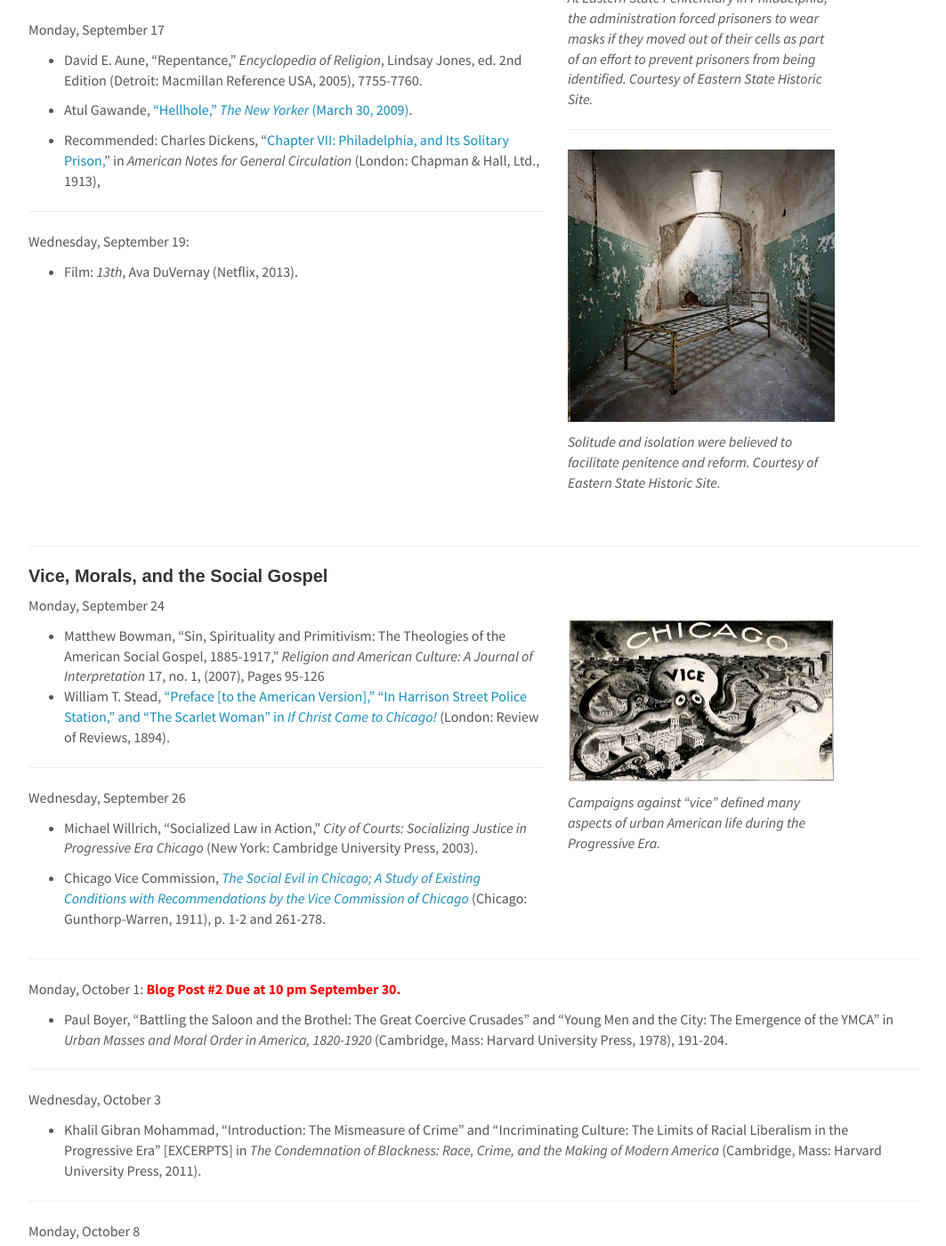
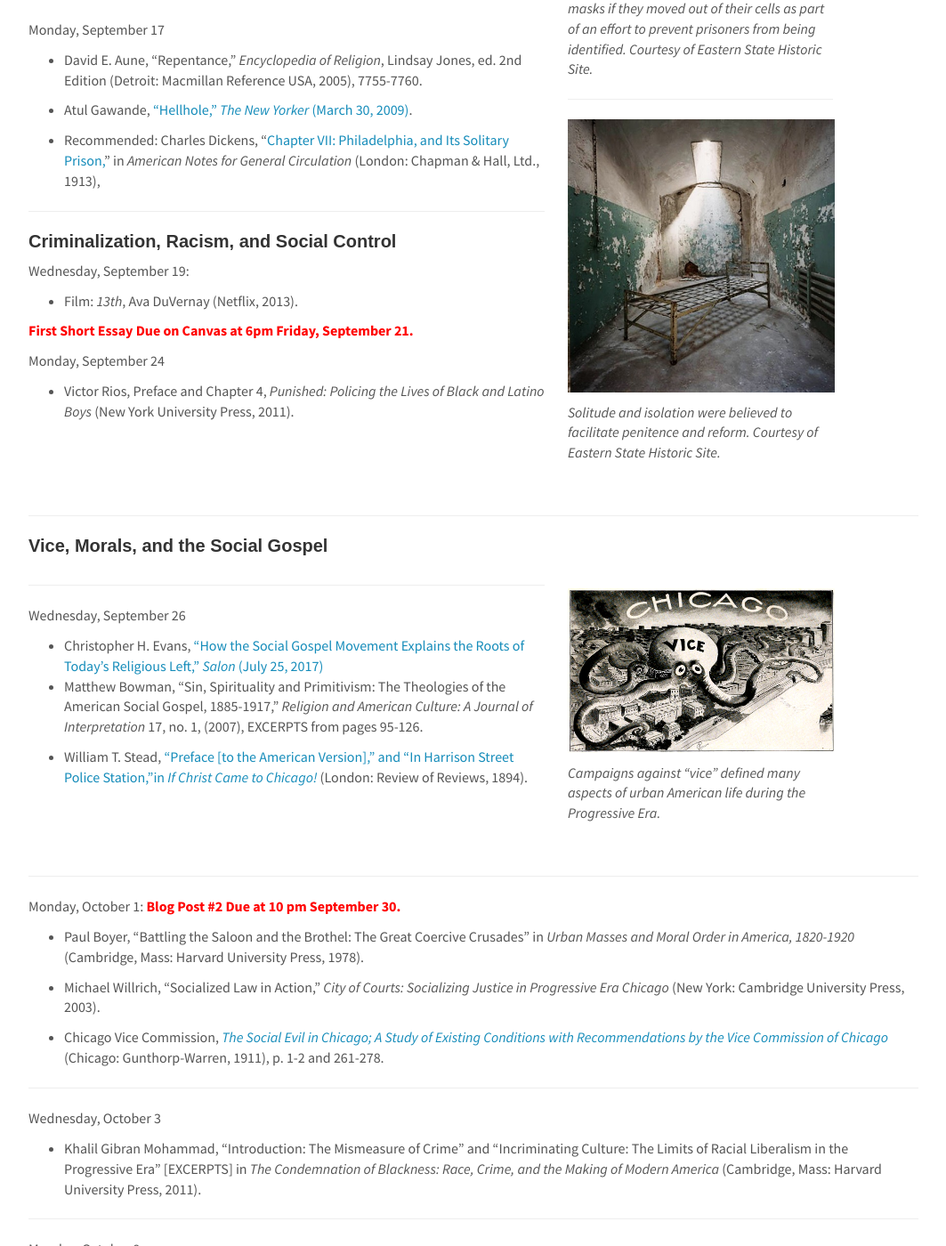
Before and after one commit to cyrusobrien/cyrusobrien, a Jekyll site: the page built from _pages/RelPol275.md, in a window 1280 px wide and 1400 px high, scrolled down 4389 px. Shown: the whole window at 89% size, without its empty margins (108-1171 px from the left). Built offline with Jekyll 4.4.1, drawn with Linux system fonts in a browser that asks for light colours.

Commit message:
Modifying week 2 readings

```diff
--- a/_pages/RelPol275.md
+++ b/_pages/RelPol275.md
@@ -222,12 +222,20 @@ Monday, September 17
 
 ***
 
+#### Criminalization, Racism, and Social Control
+
 Wednesday, September 19:
 
 * Film: _13th_, Ava DuVernay (Netflix, 2013).
-</div>
+
 
  <span style="color:red"> **First Short Essay Due on Canvas at 6pm Friday, September 21.**</span>
+
+Monday, September 24
+
+* Victor Rios, Preface and Chapter 4, _Punished: Policing the Lives of Black and Latino Boys_ (New York University Press, 2011).
+
+</div>
 
 <div class="col-sm-4" style="padding:26px; max-width:350px;">
 
@@ -248,6 +256,8 @@ _Solitude and isolation were believed to facilitate penitence and reform. Courte
 
 ***
 
+
+
 #### Vice, Morals, and the Social Gospel
 
 
@@ -257,18 +267,17 @@ _Solitude and isolation were believed to facilitate penitence and reform. Courte
 
 
 
-Monday, September 24
-
-* Matthew Bowman, “Sin, Spirituality and Primitivism: The Theologies of the American Social Gospel, 1885-1917,” _Religion and American Culture: A Journal of Interpretation_ 17, no. 1, (2007), Pages 95-126
-* William T. Stead, [“Preface [to the American Version],” “In Harrison Street Police Station,” and “The Scarlet Woman” in _If Christ Came to Chicago!_](https://archive.org/details/ifchristcametoc02steagoog) (London: Review of Reviews, 1894).
-
 ***
 
 Wednesday, September 26
 
-* Michael Willrich, “Socialized Law in Action,” _City of Courts: Socializing Justice in Progressive Era Chicago_ (New York: Cambridge University Press, 2003).
 
-* Chicago Vice Commission, [_The Social Evil in Chicago; A Study of Existing Conditions with Recommendations by the Vice Commission of Chicago_](https://archive.org/details/socialevilinchic00chic) (Chicago: Gunthorp-Warren, 1911), p. 1-2 and 261-278.
+* Christopher H. Evans, ["How the Social Gospel Movement Explains the Roots of Today's Religious Left," _Salon_ (July 25, 2017)](https://www.salon.com/2017/07/25/how-the-social-gospel-movement-explains-the-roots-of-todays-religious-left_partner/)
+* Matthew Bowman, “Sin, Spirituality and Primitivism: The Theologies of the American Social Gospel, 1885-1917,” _Religion and American Culture: A Journal of Interpretation_ 17, no. 1, (2007), EXCERPTS from pages 95-126.
+
+* William T. Stead, [“Preface [to the American Version],” and “In Harrison Street Police Station,”in _If Christ Came to Chicago!_](https://archive.org/details/ifchristcametoc02steagoog) (London: Review of Reviews, 1894).
+
+
 
 </div>
 
@@ -287,7 +296,11 @@ _Campaigns against "vice" defined many aspects of urban American life during the
 
 Monday, October 1:  <span style="color:red"> **Blog Post #2 Due at 10 pm September 30.**</span>
 
-* Paul Boyer, “Battling the Saloon and the Brothel: The Great Coercive Crusades” and “Young Men and the City: The Emergence of the YMCA” in _Urban Masses and Moral Order in America, 1820-1920_ (Cambridge, Mass: Harvard University Press, 1978), 191-204.
+* Paul Boyer, “Battling the Saloon and the Brothel: The Great Coercive Crusades” in _Urban Masses and Moral Order in America, 1820-1920_ (Cambridge, Mass: Harvard University Press, 1978).
+
+* Michael Willrich, “Socialized Law in Action,” _City of Courts: Socializing Justice in Progressive Era Chicago_ (New York: Cambridge University Press, 2003).
+
+* Chicago Vice Commission, [_The Social Evil in Chicago; A Study of Existing Conditions with Recommendations by the Vice Commission of Chicago_](https://archive.org/details/socialevilinchic00chic) (Chicago: Gunthorp-Warren, 1911), p. 1-2 and 261-278.
 
 ***
 
```
